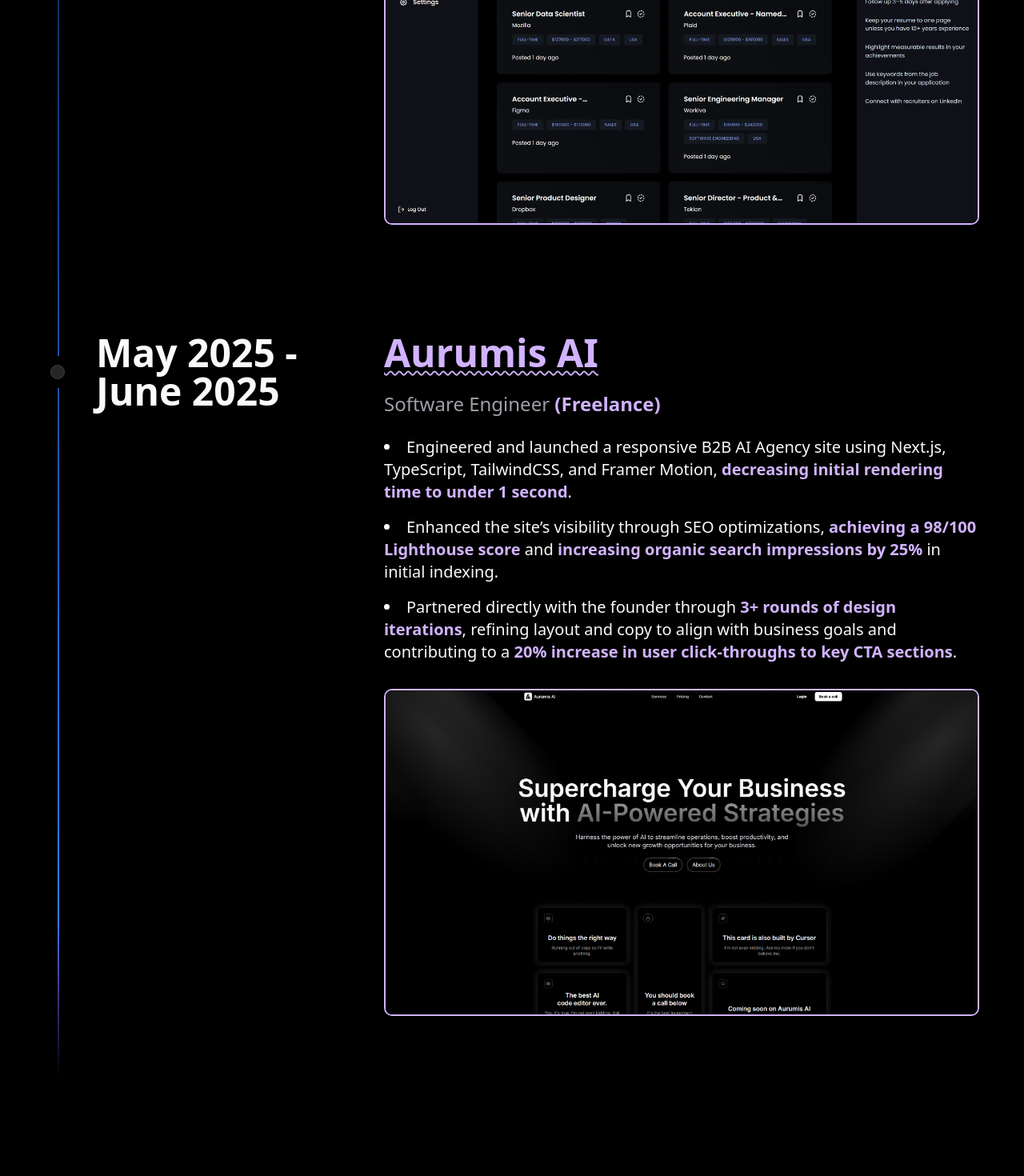
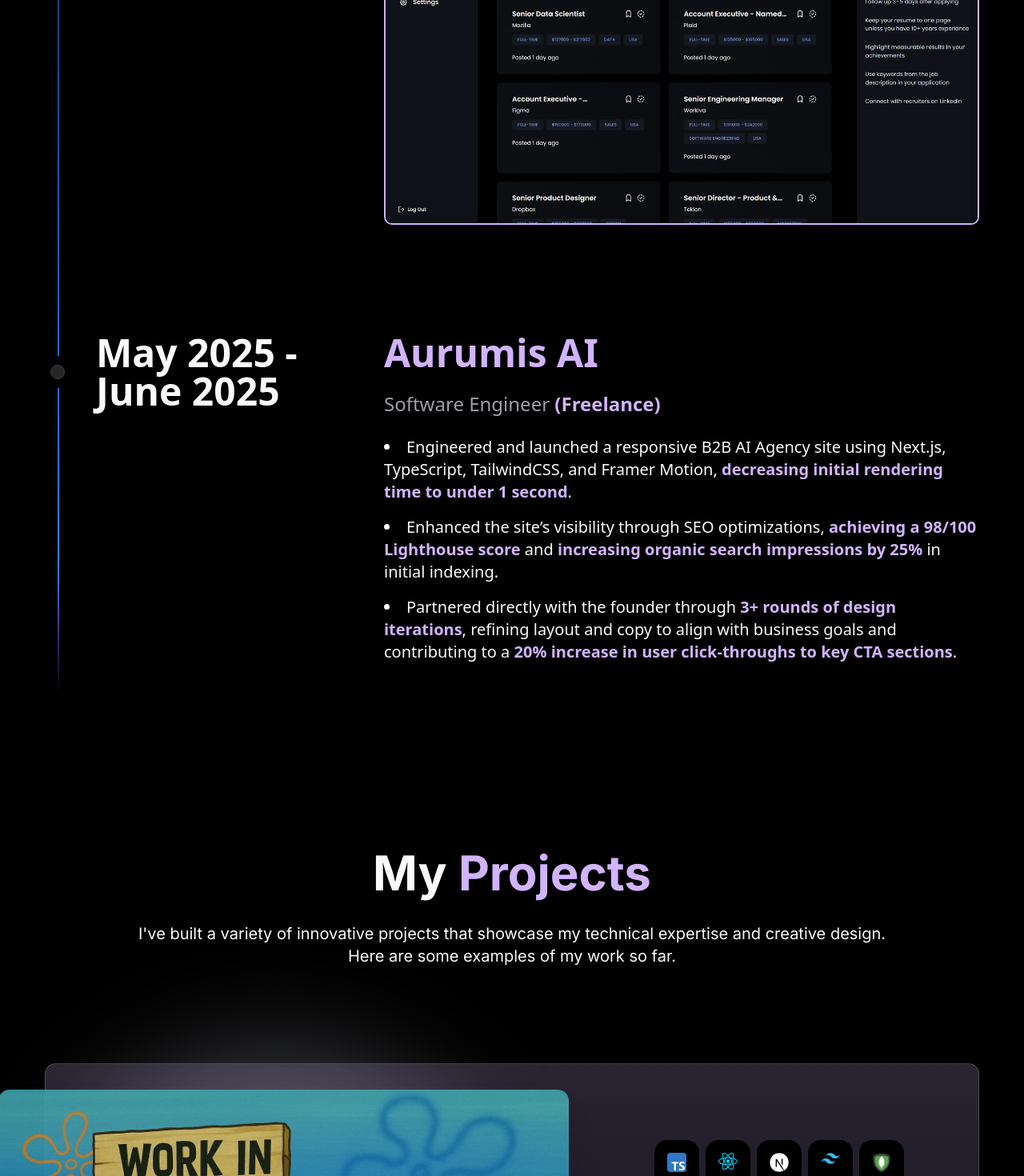
Before and after one commit to sherard-dalaguit/stephen_portfolio, a Next.js app: page / in a window 1280 px wide. Shown: the part 3205-4675 px from the top of the page at 80% size. Built offline with nearby package versions, Linux system fonts and the light colour scheme.

Commit message:
minor fix (aurumis ai not complete yet)

```diff
--- a/components/ui/timeline.tsx
+++ b/components/ui/timeline.tsx
@@ -45,7 +45,7 @@ export const Timeline = ({ data, limit }: { data: TimelineEntry[], limit?: numbe
           My <span className="text-[#d1b3ff]">Experience</span>
         </h1>
         <p className="mt-8 text-center text-md sm:text-lg lg:text-xl">
-          I&apos;ve been working as a Full-Stack Software Engineer for the past few years. <br />
+          I&apos;ve been working as a Full-Stack Software Engineer for the past few months. <br />
           Here&apos;s a timeline of my journey so far.
         </p>
       </div>
--- a/data/index.tsx
+++ b/data/index.tsx
@@ -214,17 +214,17 @@ export const timeline = [
     title: "May 2025 - June 2025",
     content: (
       <div>
-        <Link
-          href="https://www.aurumisai.com"
-          target="_blank"
-          rel="noopener noreferrer"
-          aria-label="Remote Radar"
-          className="underline underline-offset-4 decoration-2 decoration-wavy decoration-[#d1b3ff] hover:decoration-[#a17eff] cursor-pointer"
-        >
+        {/*<Link*/}
+        {/*  href="https://www.aurumisai.com"*/}
+        {/*  target="_blank"*/}
+        {/*  rel="noopener noreferrer"*/}
+        {/*  aria-label="Remote Radar"*/}
+        {/*  className="underline underline-offset-4 decoration-2 decoration-wavy decoration-[#d1b3ff] hover:decoration-[#a17eff] cursor-pointer"*/}
+        {/*>*/}
           <h1 className="font-bold text-[#d1b3ff] hover:text-[#a17eff] text-[32px] md:text-4xl lg:text-5xl">
             Aurumis AI
           </h1>
-        </Link>
+        {/*</Link>*/}
         <h2 className="text-zinc-400 text-[20px] md:text-xl lg:text-2xl my-2 sm:my-6">
           Software Engineer <span className="text-[#d1b3ff] font-bold">(Freelance)</span>
         </h2>
@@ -239,13 +239,13 @@ export const timeline = [
             contributing to a <span className="text-[#d1b3ff] font-bold">20% increase in user click-throughs to key CTA sections</span>.
           </li>
         </ul>
-        <Image
-          src="/projects/AurumisAI.png"
-          alt="Aurumis AI"
-          width={800}
-          height={500}
-          className="rounded-lg mb-4 border-2 border-[#d1b3ff]"
-        />
+        {/*<Image*/}
+        {/*  src="/projects/AurumisAI.png"*/}
+        {/*  alt="Aurumis AI"*/}
+        {/*  width={800}*/}
+        {/*  height={500}*/}
+        {/*  className="rounded-lg mb-4 border-2 border-[#d1b3ff]"*/}
+        {/*/>*/}
         {/*<CaseStudy*/}
         {/*  link="/aurumis-ai"*/}
         {/*  name="Aurumis AI"*/}
```
